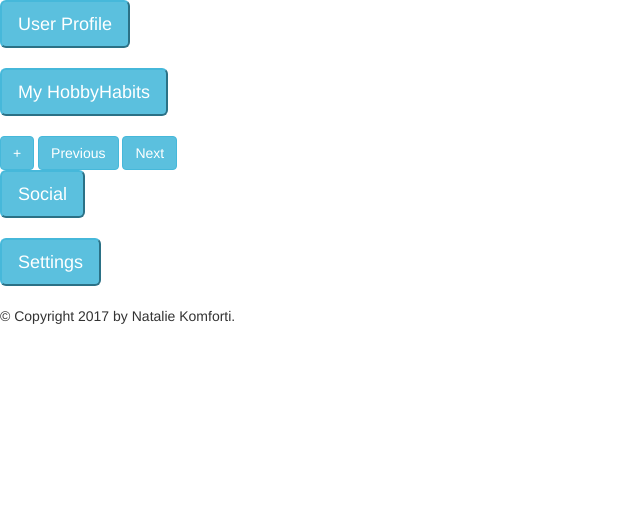
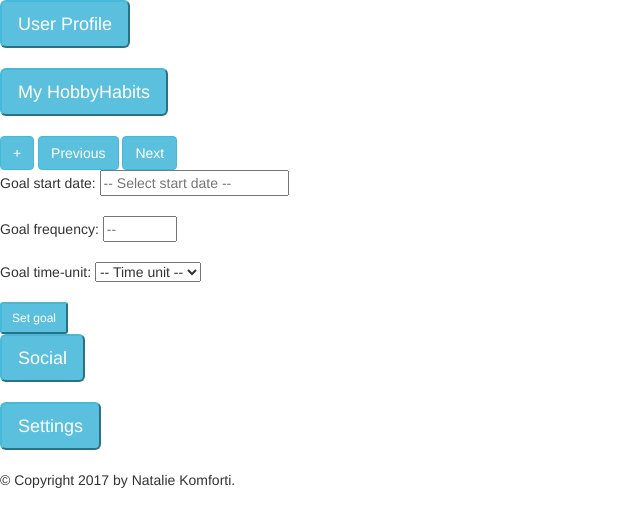
Before and after one commit to nkomforti/hobbyhabit, a Flask app: page /dashboard in a window 1280 px wide. Shown: the top 527 px of the page, without its empty margins (0-640 px from the left). Run offline with Flask 2, Linux system fonts and the light colour scheme; the visitor is signed in with stand-in values (Sample User, id 1); data comes from the database, SQL or seed files in the repository; some libraries are stand-ins or nearby versions.

Commit message:
Cleaned up comments. Started view/add goal for dashboard WIP.

```diff
--- a/hobby-habit/static/js/dashboard.js
+++ b/hobby-habit/static/js/dashboard.js
@@ -1,7 +1,7 @@
 "use strict";
 
 $(document).ready(function(){
-    // Set default dashboard view to see My HobbyHabit overview page (not hobbyhabit specific).
+    // Set default dashboard view to see My HobbyHabit overview page.
     $("#user-profile > #user-profile-content").hide();
     $("#my-hobbyhabits > #my-hobbyhabit-content").show();
     $("#social > #social-content").hide();
@@ -256,14 +256,12 @@ $(document).ready(function(){
 
         // Check if value is equal to specified string.
         if (viewDirection === "next") {
-            // hide this button if there are no "next" results to display  // NOT WORKING
             // If equal, increment value of global variable by 5.
             startIndex += 5;
             // Call specified function and pass in global variable.
             viewCompletions(completions);
         }
         else {
-            // Hide this button if on first batch  // NOT WORKING
             // If not equal, decrement value of globale variable by 5.
             startIndex -= 5;
             // Call specified function and pass in global variable.
--- a/hobby-habit/templates/add-goal.html
+++ b/hobby-habit/templates/add-goal.html
@@ -27,7 +27,7 @@
                     <div id="current-user-hobby">
 
                         <!-- Trigger the modal with button. -->
-                        <button class="btn btn-info active hobby-goal-btn" type="button" data-hobby-id="{{ hobby.hobby_id }}"> <!-- should this deal with user_hobbies and user_hobby_id instead of hobbies directly?? -->
+                        <button class="btn btn-info active hobby-goal-btn" type="button" data-hobby-id="{{ hobby.hobby_id }}">
                             {{ hobby.hobby_name.title() }}
                         </button>
 
--- a/hobby-habit/templates/base.html
+++ b/hobby-habit/templates/base.html
@@ -26,7 +26,7 @@
 
     <div id="footer">
         {% block footer %}
-        &copy; Copyright 2017 by <!-- <a href=""> -->Natalie Komforti<!-- </a> -->.
+        &copy; Copyright 2017 by Natalie Komforti.
         {% endblock footer %}
     </div>
 
--- a/hobby-habit/templates/dashboard.html
+++ b/hobby-habit/templates/dashboard.html
@@ -105,7 +105,7 @@
                                         <br>
                                         <input id="confirm-new-password" type="password" name="confirm-new-password" required>
                                         <br>
-                                        <a href="">Forgot password</a> <!-- Add link and and add and commit to DB -->
+                                        <a href="">Forgot password</a>
                                     </form>
                                 </div>
                                 <div class="modal-footer">
@@ -195,8 +195,35 @@
                         <button id="next-view-btn" class="btn btn-info view-direction" type="button" data-view-direction="next">
                             Next</button>
 
-                        <!-- Goals if any or an add goals form -->
-                        <!-- Goals if any or an add goals form -->
+                        <!-- Goals. -->
+                        <div id="view-active-goal"></div>
+
+                        <div id="add-goal">
+                            <form id="add-goal-form">
+                                <input id="user-hobby-id" type="hidden" name="user-hobby-id"> <!-- ???DO I NEED THIS  -->
+                                Goal start date:
+                                <input id="goal-start-date" type="text" name="goal-start-date" placeholder="-- Select start date --" required>
+                                <br>
+                                <br>
+                                Goal frequency:
+                                <input id="goal-freq-num" type="number" name="goal-freq-num" min="1" max="1000" placeholder="--" required>
+                                <br>
+                                <br>
+                                Goal time-unit:
+                                <select id="goal-freq-time-unit" name="goal-freq-time-unit" required>
+                                    <option value="" disabled selected>-- Time unit --</option>
+                                    <option value="Day">Day</option>
+                                    <option value="Week">Week</option>
+                                    <option value="Month">Month</option>
+                                    <option value="Year">Year</option>
+                                </select>
+                                <br>
+                                <br>
+                                <button class="add-goal-btn btn-info btn-sm">
+                                    Set goal
+                                </button>
+                            </form>
+                        </div>
 
                 </div>
             </div>
--- a/hobby-habit/templates/login-form.html
+++ b/hobby-habit/templates/login-form.html
@@ -10,7 +10,7 @@
 
         {% block body_content %}
         <h1>Sign In</h1>
-        <form action="/login" method="POST">  <!-- Where are we sending this data? -->
+        <form action="/login" method="POST">
             Username: <input type="text" name="username" placeholder="username" required> <!-- username requirements add in 2.0-->
             <br>
             <a href="">Forgot username</a><!-- Add link, way to get to change form, and and add and commit to DB -->
```
Also changed, not shown: hobby-habit/static/js/add-hobby.js (+1 -7 lines).
